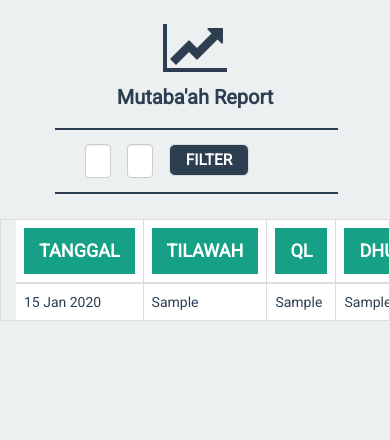
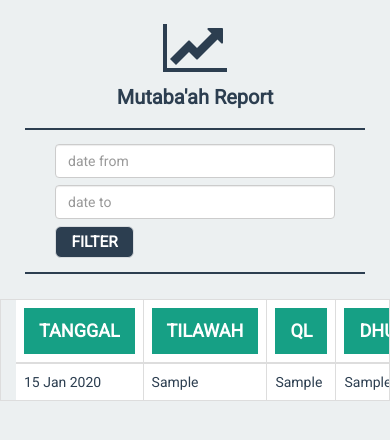
Before and after one commit to har07/mutaaba3ah, a Django app: template mutaaba3ah/templates/mutaaba3ah/report.html in a window 390 px wide. Shown: the part 62-502 px from the top of the page. Run offline with Django 3.2, Linux system fonts and the light colour scheme; the template is opened without the code that fills it: most values are stand-ins (such as "Sample title", 1, 10 or a date in 2020); style sheets or scripts are compiled from the project's sources; some libraries are stand-ins or nearby versions.

Commit message:
report fiters stacked vertically only in mobile device

```diff
--- a/mutaaba3ah/templates/mutaaba3ah/report.html
+++ b/mutaaba3ah/templates/mutaaba3ah/report.html
@@ -7,21 +7,23 @@
 {% block main %}
 <div id="create-article" class="container">
     <div class="row">
-        <span class="col-xs-12 create-icon long-icon">
+        <span class="col-md-12 col-xs-12 create-icon long-icon">
           <i class="fa fa-line-chart fa-4x"></i>
         </span>
         <h2>Mutaba'ah Report</h2>
     </div>
     <div class="row div-filter">
-        <div class="col-xs-1"></div>
-        <div class="col-xs-10 div-filter-box">
-            <div class="col-xs-2">
-                <input type="text" placeholder="date from" class="form-control readonly datepicker" id="date_from">
+        <div class="col-md-1 large-screen-only"></div>
+        <div class="col-md-10 div-filter-box">
+            <div class="col-md-2">
+                <input type="text" placeholder="date from" title="date from" data-toggle="tooltip"
+                       class="form-control readonly datepicker" id="date_from">
             </div>
-            <div class="col-xs-2">
-                <input type="text" placeholder="date to" class="form-control readonly datepicker" id="date_to">
+            <div class="col-md-2">
+                <input type="text" placeholder="date to" title="date to" data-toggle="tooltip"
+                       class="form-control readonly datepicker" id="date_to">
             </div>
-            <div class="col-xs-2">
+            <div class="col-md-2">
                 <input type="submit" value="Filter" id="submit" class="btn-filter">
             </div>
         </div>
--- a/mutaaba3ah/templates/mutaaba3ah/report_content.html
+++ b/mutaaba3ah/templates/mutaaba3ah/report_content.html
@@ -1,6 +1,6 @@
 <div class="row" id="report_content">
-    <div class="col-xs-1"></div>
-    <div class="table-responsive col-xs-10">
+    <div class="col-md-1"></div>
+    <div class="table-responsive col-md-10">
         <table class="table table-bordered table-hover">
             <thead>
                 <tr>
--- a/static/css/main.css
+++ b/static/css/main.css
@@ -47,13 +47,26 @@ iframe#coming-soon{
     font-size: 120%;
 }
 
-/* decrease padding and placeholder text on small screen */
-@media screen and (max-width: 780px) {
-    .tilawah-from{
+/* CSS specific for mobile (small screens) */
+@media screen and (max-width: 480px) {
+    /* decrease padding on small screen */
+    .tilawah-from, .filter-date-from{
         padding-right: 0.5em !important;
     }
-    .tilawah-to{
+    .tilawah-to, .filter-date-to{
         padding-left: 0.5em !important;
+    }
+    .div-filter .datepicker{
+        margin-bottom: 0.5em !important;
+    }
+    /* gagal: saling timpa (numpuk)
+    .div-filter input[type="text"]{
+        min-width: 9em;
+    }
+    */
+    /* hide on small screen */
+    .large-screen-only{
+        display: none;
     }
 }
 
```
